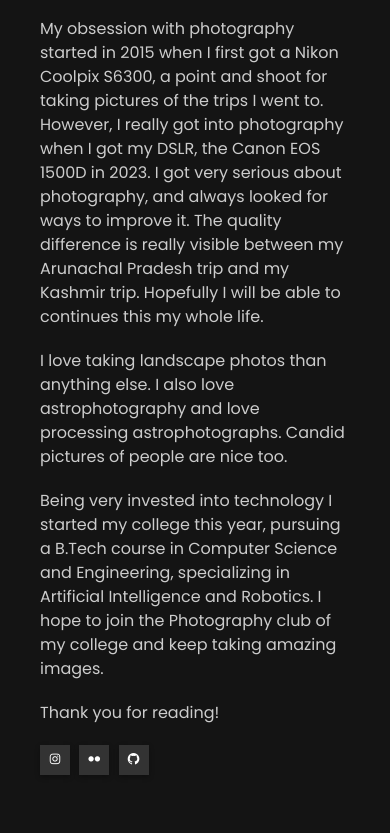
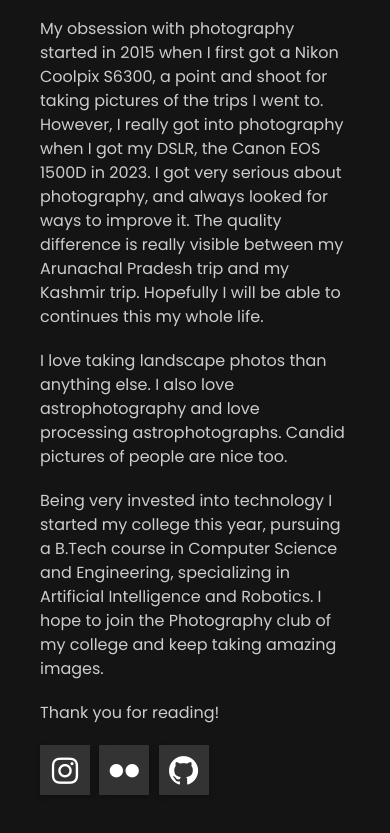
Before and after one commit to cataclysmnik/lightworks, a plain HTML site: page pages/about.html in a window 390 px wide. Shown: the part 321-1154 px from the top of the page. Drawn offline with nearby package versions, Linux system fonts and the light colour scheme.

Commit message:
Made social links buttons larger in About page in mobile view

```diff
--- a/pages/about.css
+++ b/pages/about.css
@@ -256,11 +256,12 @@
         font-size: 16px;
     }
     .social-links a {
-        width: 30px;
-        height: 30px;
+        width: 50px;
+        height: 50px;
         line-height: 30px;
-        font-size: 14px;
+        font-size: 35px;
         margin-right: 5px;
+        padding-top: 8px;
     }
     .container {
         margin-top: 1px;
```
